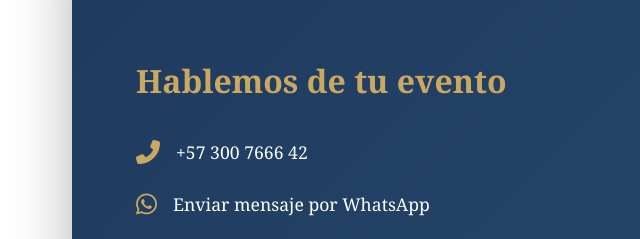
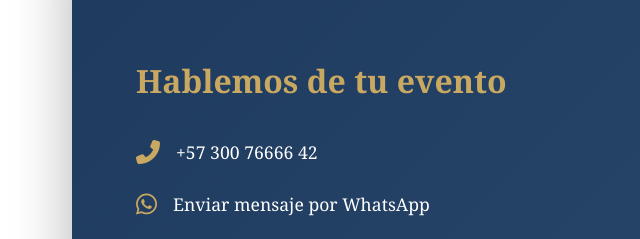
Before and after one commit to dsrojasal/LeNuitCatering, a plain HTML site: page index.html in a window 1280 px wide. Shown: the part 3699-3938 px from the top of the page, 0-640 px from the left. Drawn offline with Linux system fonts and the light colour scheme.

Commit message:
Modificacion de numero

```diff
--- a/index.html
+++ b/index.html
@@ -424,7 +424,7 @@ document.addEventListener('DOMContentLoaded', () => {
 
                 <div class="contact-item">
                     <i class="fas fa-phone-alt"></i>
-                    <span>+57 300 7666 42</span>
+                    <span>+57 300 76666 42</span>
                 </div>
 
                 <div class="contact-item">
```
